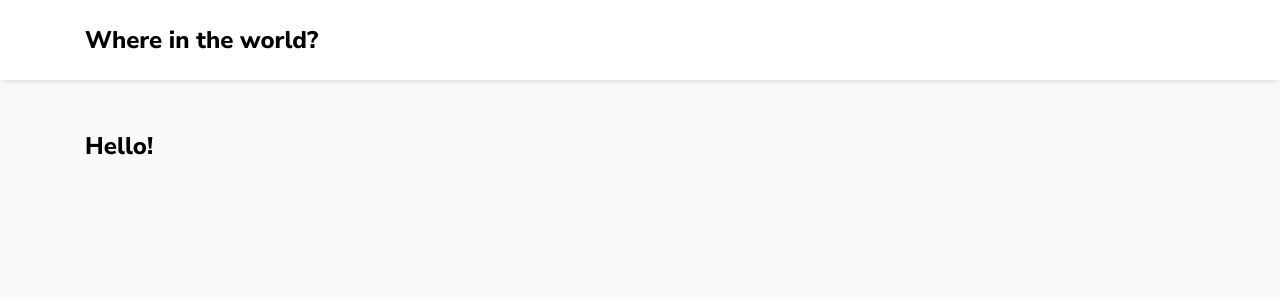
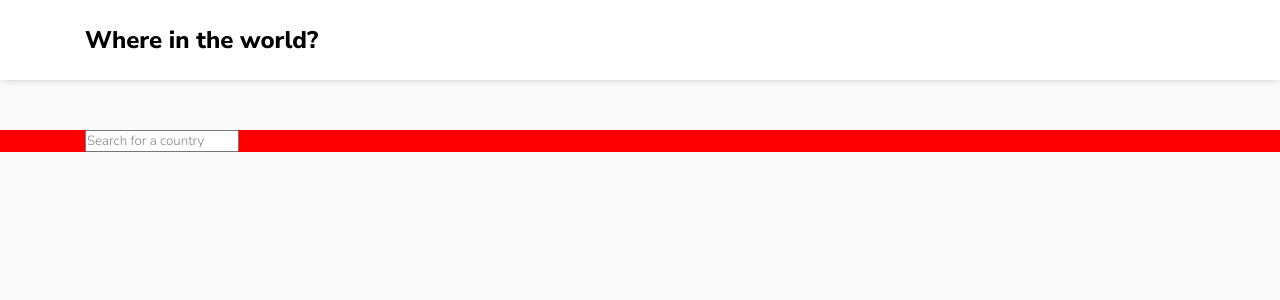
Before and after one commit to gabepinheiro/api-countries-reactapp, a React (Create React App) app: page / in a window 1280 px wide. Shown: the top 300 px of the page. Built offline with nearby package versions, Linux system fonts and the light colour scheme.

Commit message:
:sparkles: Created components Form and Input

```diff
--- a/src/App.js
+++ b/src/App.js
@@ -5,6 +5,8 @@ import GlobalStyle from './styles/global';
 
 import Header from './components/Header/'
 import { Main } from './components/Main/'
+import Form from './components/Form/'
+import Input from './components/Input/'
 
 
 function App() {
@@ -14,7 +16,9 @@ function App() {
     <Header />
 
     <Main>
-      <h2>Hello!</h2>
+      <Form>
+        <Input placeholder="Search for a country" />
+      </Form>
     </Main>
     </>
   );
--- /dev/null
+++ b/src/components/Form/index.js
@@ -0,0 +1,9 @@
+import styled from 'styled-components'
+
+const Form = styled.form`
+
+  display: flex;
+  justify-content:space-between;
+`;
+
+export default Form;
--- /dev/null
+++ b/src/components/Input/index.js
@@ -0,0 +1,11 @@
+import React from 'react'
+
+import * as S from './styled'
+
+function Input( { placeholder} ){
+  return (
+    <S.Input placeholder={placeholder} />
+  )
+}
+
+export default Input;
--- /dev/null
+++ b/src/components/Input/styled.js
@@ -0,0 +1,7 @@
+import styled from 'styled-components'
+
+export const Input = styled.input.attrs({ type: 'text' })`
+  &::placeholder{
+    color: var(--color-dark-gray);
+  }
+`;
--- a/src/components/Main/index.js
+++ b/src/components/Main/index.js
@@ -2,7 +2,7 @@ import styled from 'styled-components'
 
 export const Main = styled.main`
   width: 100%;
-  height: 50vh;
   padding: 0 85px;
+  background-color:red;
 
 `
--- a/src/styles/variables.css
+++ b/src/styles/variables.css
@@ -2,5 +2,6 @@
   --color-base: #fff;
   --color-bgc: hsl(0, 0%, 98%);
   --color-dark: hsl(200, 15%, 8%);
+  --color-dark-gray: hsl(0, 0%, 52%);
   --box-shadow: 0px 0px 8px -2px  #a8a8a8;
 }
```
